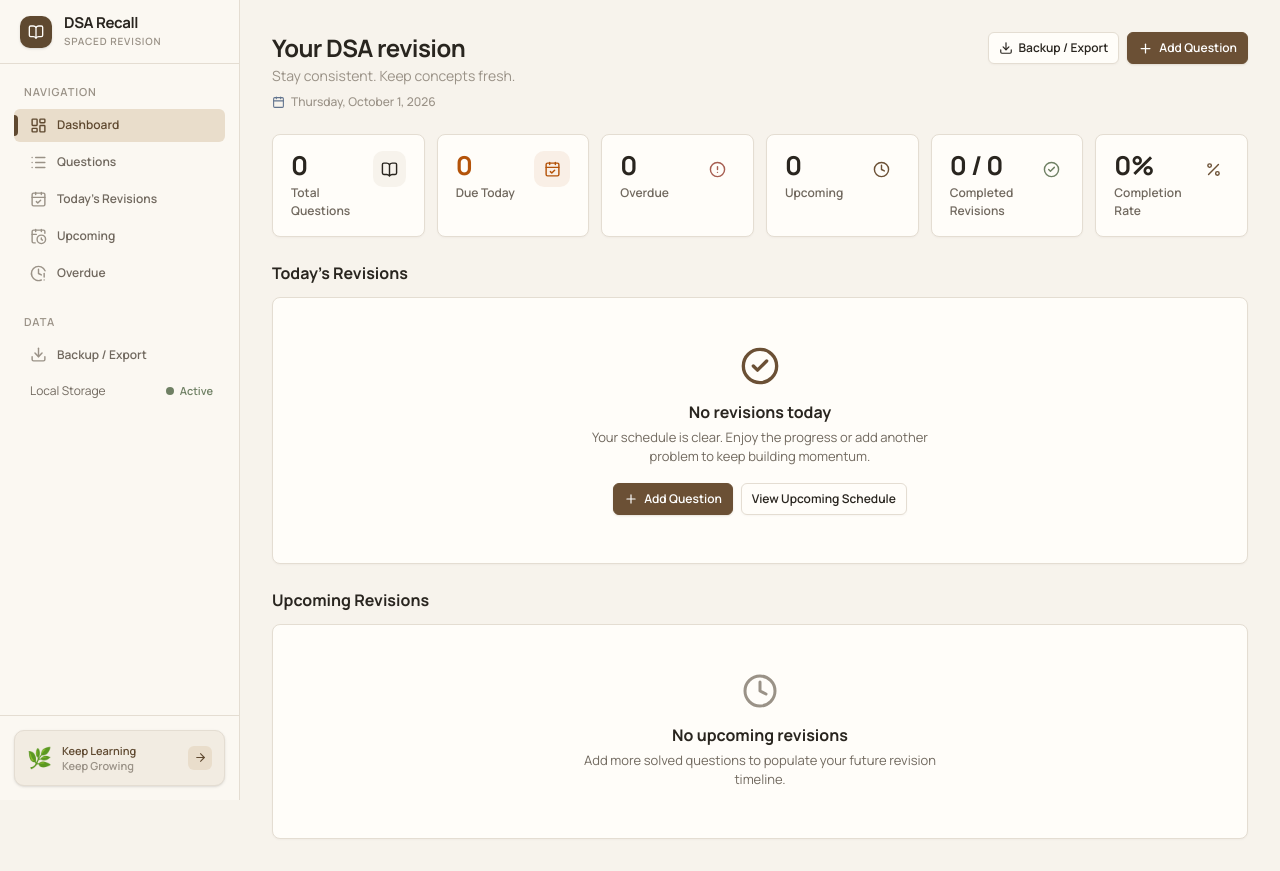
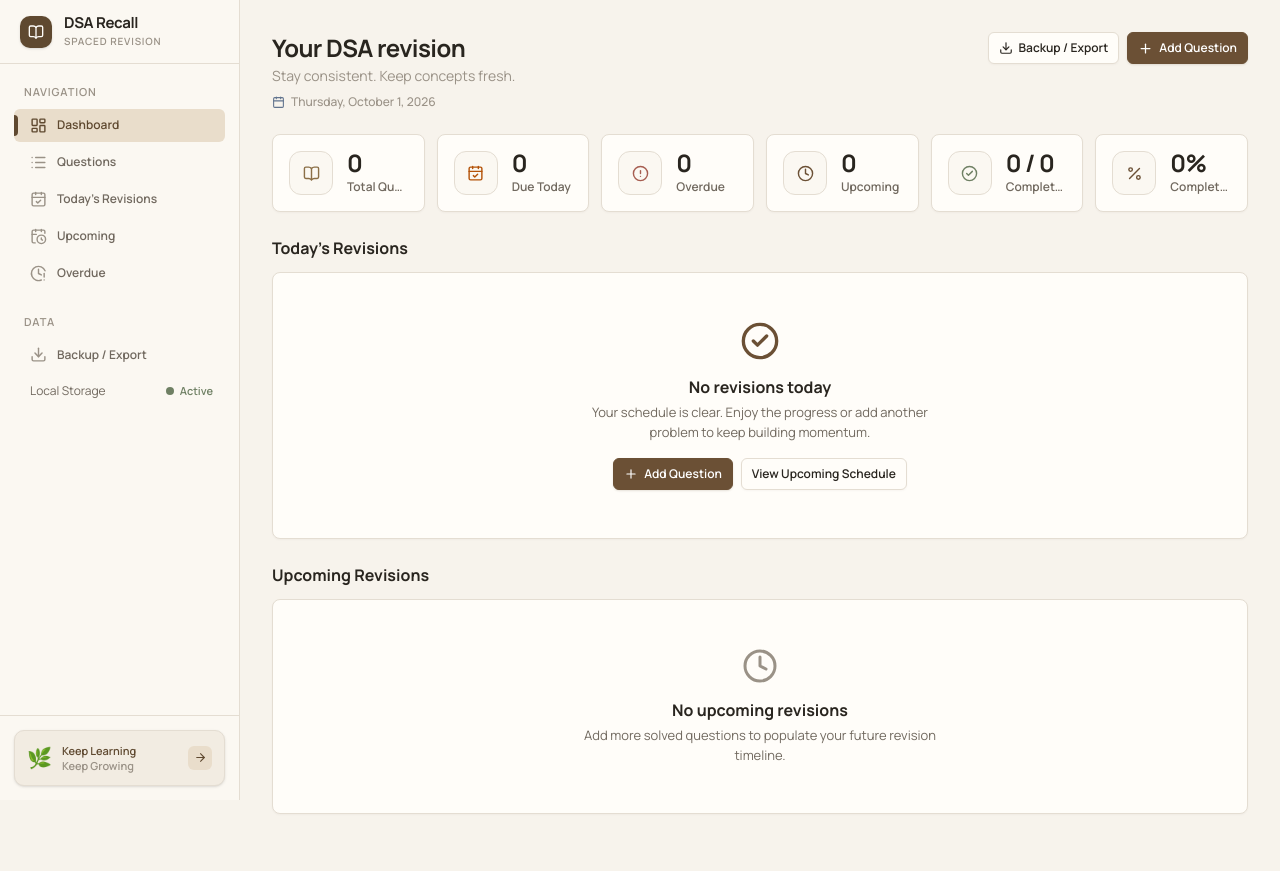
Before and after one commit to MdKasif0/DSARecall, a Next.js app: page / in a window 1280 px wide. After the commit the page ends 846 px from the top, so only its background shows below. Built offline with nearby package versions, Linux system fonts and the light colour scheme.

Commit message:
refactor: redesign StatCard component layout and add trend props

```diff
--- a/src/components/StatCard.tsx
+++ b/src/components/StatCard.tsx
@@ -6,29 +6,54 @@ interface StatCardProps {
   label: string;
   value: number | string;
   icon: ReactNode;
-  accent?: string;
-  subtitle?: string;
+  subtext?: string;
+  trend?: string;
+  trendType?: 'neutral' | 'success' | 'warning' | 'danger';
 }
 
-export default function StatCard({ label, value, icon, accent, subtitle }: StatCardProps) {
+export default function StatCard({
+  label,
+  value,
+  icon,
+  subtext,
+  trend,
+  trendType = 'neutral',
+}: StatCardProps) {
   return (
-    <div className="stat-card">
-      <div className="flex items-start justify-between">
-        <div>
-          <p className="stat-value" style={accent ? { color: accent } : undefined}>
-            {value}
-          </p>
-          <p className="stat-label">{label}</p>
-          {subtitle && (
-            <p className="text-[0.6875rem] text-text-muted mt-0.5">{subtitle}</p>
-          )}
-        </div>
-        <div
-          className="flex h-9 w-9 items-center justify-center rounded-lg"
-          style={{ backgroundColor: accent ? `${accent}14` : 'var(--bg)' }}
-        >
-          {icon}
-        </div>
+    <div className="card p-4 flex items-center gap-3.5 transition-all hover:border-[#D5CCBF]">
+      {/* Icon Container */}
+      <div className="flex h-11 w-11 shrink-0 items-center justify-center rounded-xl border border-border bg-[#FBF8F2] text-[#8B6F47]">
+        {icon}
+      </div>
+
+      {/* Metric details */}
+      <div className="min-w-0 flex-1">
+        <p className="text-xl sm:text-2xl font-bold tracking-tight text-text leading-none">
+          {value}
+        </p>
+        <p className="text-xs font-semibold text-text-secondary mt-1 truncate">
+          {label}
+        </p>
+        {(subtext || trend) && (
+          <div className="mt-1 flex items-center gap-1 text-[0.6875rem] font-medium leading-none">
+            {trend && (
+              <span
+                className={
+                  trendType === 'success'
+                    ? 'text-[#6F8064] font-semibold'
+                    : trendType === 'danger'
+                    ? 'text-[#A65D50] font-semibold'
+                    : trendType === 'warning'
+                    ? 'text-[#B18A50] font-semibold'
+                    : 'text-[#71695F]'
+                }
+              >
+                {trend}
+              </span>
+            )}
+            {subtext && <span className="text-text-muted">{subtext}</span>}
+          </div>
+        )}
       </div>
     </div>
   );
```
